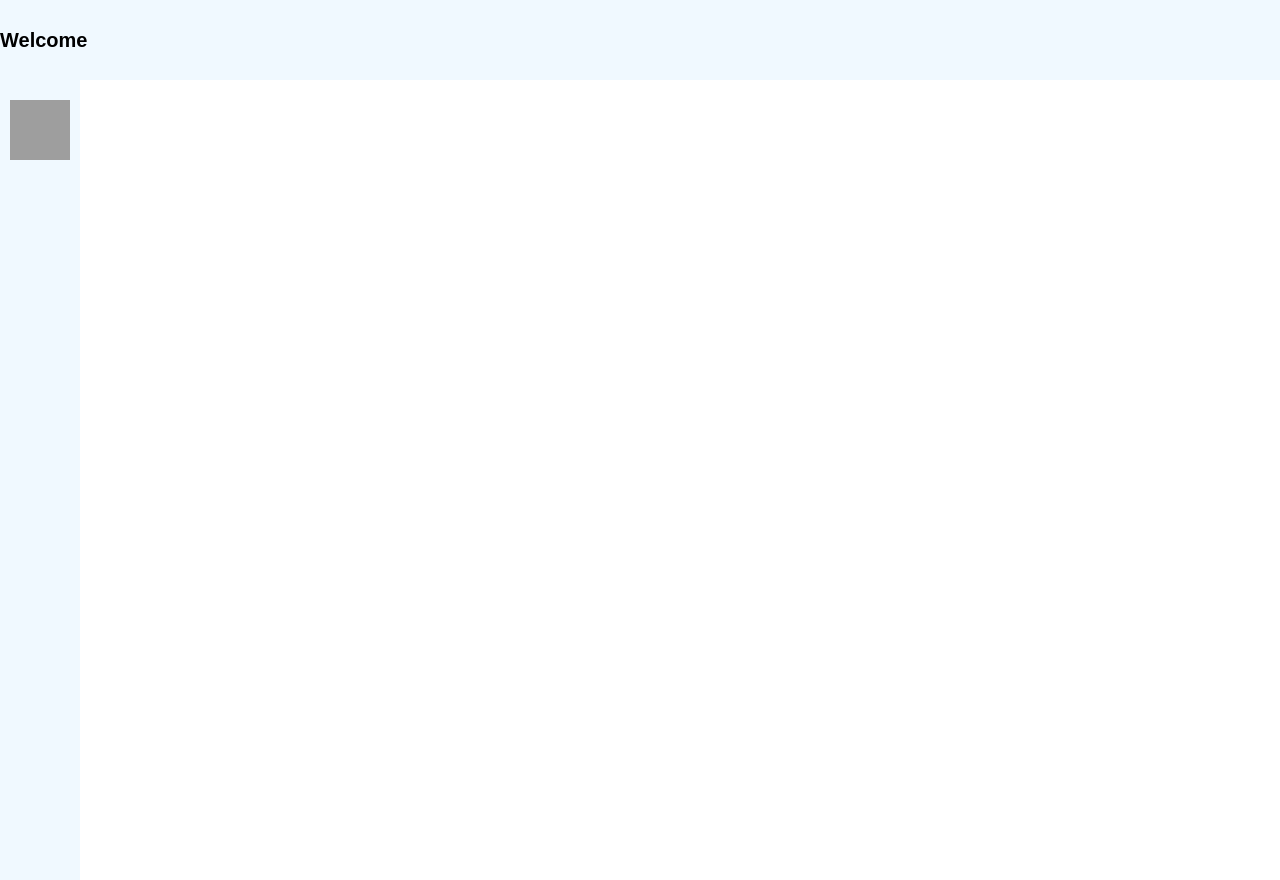
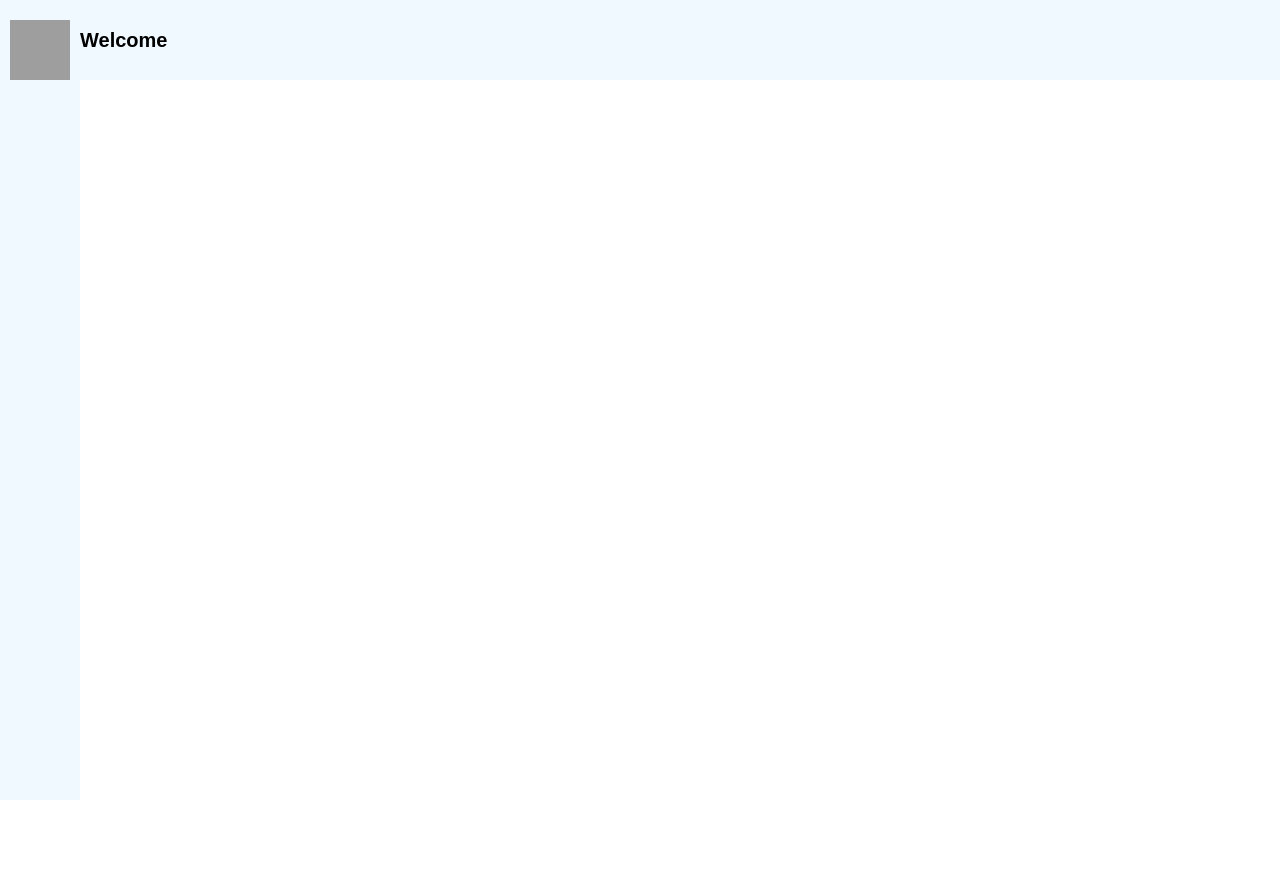
Before and after one commit to The-AM-Venture/Dash, a Next.js app: page / in a window 1280 px wide. After the commit the page ends 800 px from the top, so only its background shows below. Built offline with nearby package versions, Linux system fonts and the light colour scheme; grey boxes are pictures that could not be loaded; some icons are missing.

Commit message:
change layout

```diff
--- a/src/app/page.js
+++ b/src/app/page.js
@@ -5,9 +5,9 @@ import Nav from "./components/nav";
 export default function Home() {
   return (
     <>
-      <section>
+      <section className="flex flex-row">
+        <Sidebar />
         <Nav />
-        <Sidebar />
 
       </section>
     </>
```
